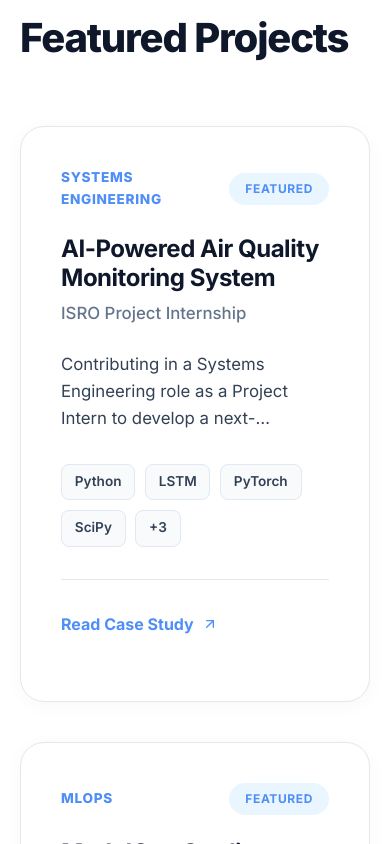
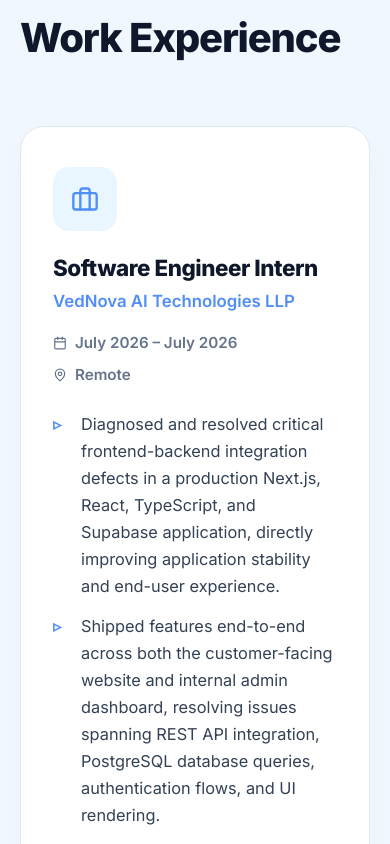
Before and after one commit to SukumarBV/SukumarBV.github.io, a React (Create React App) app: page / in a window 390 px wide. Shown: the part 5100-5944 px from the top of the page. Built offline with nearby package versions, Linux system fonts and the light colour scheme.

Commit message:
res update

```diff
--- a/src/App.css
+++ b/src/App.css
@@ -95,7 +95,13 @@
   border: none !important;
 }
 
-/* From Projects down, enforce solid backgrounds */
+/* From Experience down, enforce solid backgrounds */
+#experience {
+  background-color: var(--bg-alt);
+  position: relative;
+  z-index: 5;
+}
+
 #projects {
   background-color: var(--bg-surface);
   position: relative;
@@ -553,6 +559,121 @@
   color: var(--text-secondary);
   font-weight: 600;
   box-shadow: 0 2px 4px rgba(0,0,0,0.02);
+}
+
+/* ─── EXPERIENCE ───────────────────────────────────────────────────────── */
+
+.exp__list {
+  display: flex;
+  flex-direction: column;
+  gap: 2rem;
+}
+
+.exp-card {
+  background: var(--bg-surface);
+  border: 1px solid var(--border-light);
+  border-radius: 1.5rem;
+  padding: 3rem;
+  display: flex;
+  gap: 2.5rem;
+  align-items: flex-start;
+  box-shadow: 0 10px 30px rgba(0,0,0,0.02);
+  transition: all var(--transition-normal);
+}
+
+.exp-card:hover {
+  border-color: var(--accent-mid);
+  transform: translateY(-4px);
+  box-shadow: 0 20px 40px -10px rgba(79, 142, 247, 0.12);
+}
+
+.exp-card__icon {
+  width: 64px;
+  height: 64px;
+  background: var(--accent-light);
+  border-radius: 16px;
+  display: flex;
+  align-items: center;
+  justify-content: center;
+  color: var(--accent-primary);
+  flex-shrink: 0;
+}
+
+.exp-card__body {
+  flex-grow: 1;
+  min-width: 0;
+}
+
+.exp-card__top {
+  display: flex;
+  justify-content: space-between;
+  align-items: flex-start;
+  flex-wrap: wrap;
+  gap: 1rem;
+  margin-bottom: 1.5rem;
+}
+
+.exp-card__role {
+  font-size: 1.4rem;
+  font-weight: 800;
+  color: var(--text-primary);
+  letter-spacing: -0.02em;
+  margin-bottom: 0.35rem;
+}
+
+.exp-card__company {
+  font-size: 1.05rem;
+  font-weight: 600;
+  color: var(--accent-primary);
+}
+
+.exp-card__meta {
+  display: flex;
+  flex-direction: column;
+  align-items: flex-end;
+  gap: 0.5rem;
+  font-size: 0.95rem;
+  color: var(--text-muted);
+  font-weight: 600;
+  white-space: nowrap;
+}
+
+.exp-card__period,
+.exp-card__location {
+  display: flex;
+  align-items: center;
+  gap: 0.5rem;
+}
+
+.exp-card__points {
+  display: flex;
+  flex-direction: column;
+  gap: 0.85rem;
+  margin: 0 0 2rem 0;
+  padding: 0;
+  list-style: none;
+}
+
+.exp-card__points li {
+  position: relative;
+  padding-left: 1.75rem;
+  color: var(--text-secondary);
+  font-size: 1.02rem;
+  line-height: 1.65;
+}
+
+.exp-card__points li::before {
+  content: "▹";
+  position: absolute;
+  left: 0;
+  color: var(--accent-primary);
+  font-weight: bold;
+}
+
+.exp-card__tech {
+  display: flex;
+  flex-wrap: wrap;
+  gap: 0.6rem;
 }
 
 /* ─── PROJECTS ─────────────────────────────────────────────────────────── */
@@ -1233,6 +1354,18 @@
     gap: 2rem;
     padding: 2.5rem;
   }
+  .exp-card {
+    flex-direction: column;
+    gap: 1.5rem;
+    padding: 2.5rem 2rem;
+  }
+  .exp-card__top {
+    flex-direction: column;
+    align-items: flex-start;
+  }
+  .exp-card__meta {
+    align-items: flex-start;
+  }
   .modal-overlay {
     padding: 1rem;
   }
--- a/src/App.js
+++ b/src/App.js
@@ -4,7 +4,8 @@ import {
   Github, Linkedin, Mail, ExternalLink, X, ChevronDown,
   Calendar, Code2, Cpu, Database, Globe, Terminal, Layers,
   Download, Menu, MapPin, Award, BookOpen, ArrowUpRight,
-  Target, Lightbulb, CheckCircle, Flag, TrendingUp, Settings
+  Target, Lightbulb, CheckCircle, Flag, TrendingUp, Settings,
+  Briefcase
 } from "lucide-react";
 import "./App.css";
 
@@ -12,6 +13,21 @@ import "./App.css";
 const PHOTO_SRC = "me.jpeg";
 
 // ─── DATA ─────────────────────────────────────────────────────────────────────
+
+const WORK_EXPERIENCE = [
+  {
+    company: "VedNova AI Technologies LLP",
+    role: "Software Engineer Intern",
+    period: "July 2026 – July 2026",
+    location: "Remote",
+    points: [
+      "Diagnosed and resolved critical frontend-backend integration defects in a production Next.js, React, TypeScript, and Supabase application, directly improving application stability and end-user experience.",
+      "Shipped features end-to-end across both the customer-facing website and internal admin dashboard, resolving issues spanning REST API integration, PostgreSQL database queries, authentication flows, and UI rendering.",
+      "Performed full-stack debugging and validated CRUD workflows and backend connectivity, delivering production-ready fixes while collaborating through Git-based version control in an agile team environment.",
+    ],
+    tech: ["Next.js", "React", "TypeScript", "Tailwind CSS", "Supabase", "PostgreSQL", "Git", "Cloudflare"],
+  },
+];
 
 const PROJECTS = [
   {
@@ -264,8 +280,8 @@ const CERTIFICATIONS = [
     icon: <Award size={24} />,
   },
   {
-    title: "Computer Graphics",
-    issuer: "NPTEL",
+    title: "AI Fluency: Framework and Foundations",
+    issuer: "Anthropic",
     icon: <Award size={24} />,
   },
 ];
@@ -353,7 +369,7 @@ function SkyBackground() {
 function useActiveSection() {
   const [active, setActive] = useState("home");
   useEffect(() => {
-    const sections = ["home", "about", "skills", "projects", "education", "contact"];
+    const sections = ["home", "about", "skills", "experience", "projects", "education", "contact"];
     const observer = new IntersectionObserver(
       (entries) => {
         entries.forEach((e) => { if (e.isIntersecting) setActive(e.target.id); });
@@ -390,6 +406,7 @@ function Navbar() {
     { id: "home", label: "Home" },
     { id: "about", label: "About" },
     { id: "skills", label: "Skills" },
+    { id: "experience", label: "Experience" },
     { id: "projects", label: "Projects" },
     { id: "education", label: "Education" },
     { id: "contact", label: "Contact" },
@@ -579,6 +596,62 @@ function Skills() {
                 {cat.items.map((item, j) => (
                   <span key={j} className="skill-tag">{item}</span>
                 ))}
+              </div>
+            </motion.div>
+          ))}
+        </div>
+      </div>
+    </section>
+  );
+}
+
+// ─── EXPERIENCE ───────────────────────────────────────────────────────────────
+
+function Experience() {
+  return (
+    <section id="experience" className="section">
+      <div className="container">
+        <SectionHeader eyebrow="Career" title="Work Experience" />
+        <div className="exp__list">
+          {WORK_EXPERIENCE.map((exp, i) => (
+            <motion.div
+              key={i}
+              className="exp-card"
+              initial={{ opacity: 0, y: 20 }}
+              whileInView={{ opacity: 1, y: 0 }}
+              viewport={{ once: true }}
+              transition={{ delay: i * 0.1 }}
+            >
+              <div className="exp-card__icon">
+                <Briefcase size={28} />
+              </div>
+              <div className="exp-card__body">
+                <div className="exp-card__top">
+                  <div>
+                    <h3 className="exp-card__role">{exp.role}</h3>
+                    <p className="exp-card__company">{exp.company}</p>
+                  </div>
+                  <div className="exp-card__meta">
+                    <span className="exp-card__period">
+                      <Calendar size={14} /> {exp.period}
+                    </span>
+                    <span className="exp-card__location">
+                      <MapPin size={14} /> {exp.location}
+                    </span>
+                  </div>
+                </div>
+
+                <ul className="exp-card__points">
+                  {exp.points.map((p, j) => (
+                    <li key={j}>{p}</li>
+                  ))}
+                </ul>
+
+                <div className="exp-card__tech">
+                  {exp.tech.map((t, k) => (
+                    <span key={k} className="tech-badge">{t}</span>
+                  ))}
+                </div>
               </div>
             </motion.div>
           ))}
@@ -946,6 +1019,7 @@ export default function App() {
       <Hero />
       <About />
       <Skills />
+      <Experience />
       <Projects />
       <Education />
       <Contact />
```
